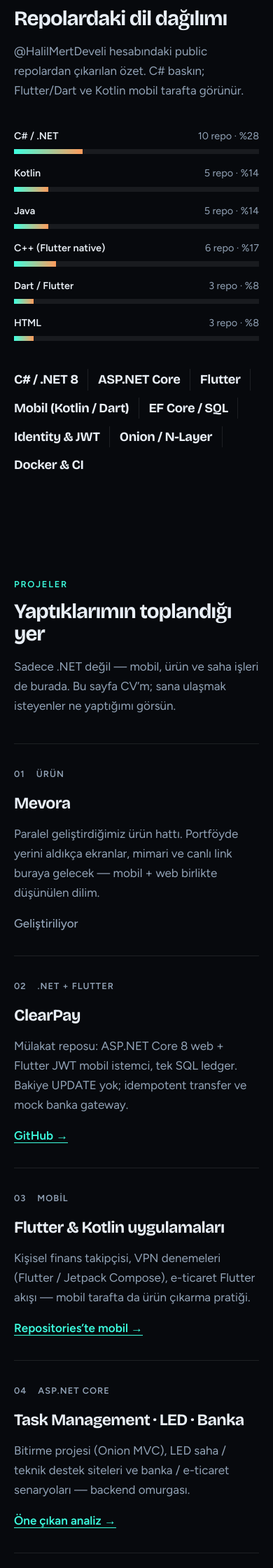
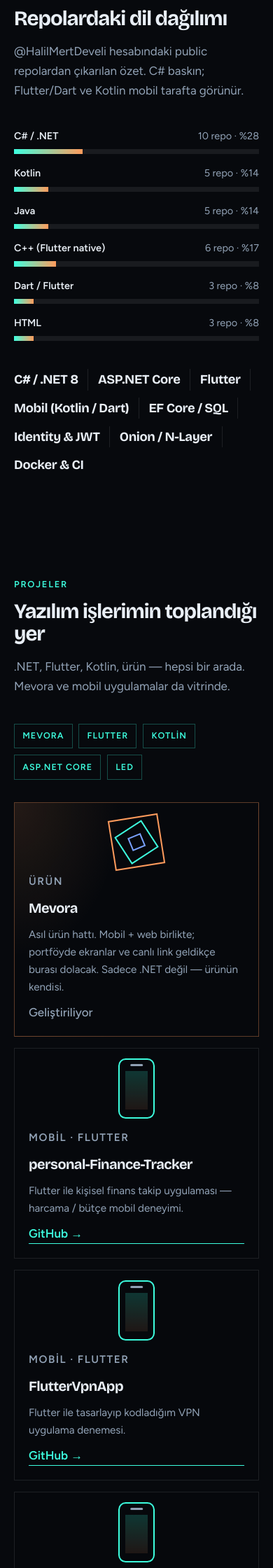
Before and after one commit to HalilMertDeveli/yazilim-sitesi, an ASP.NET Core app: page / in a window 390 px wide. Shown: the part 1920-4160 px from the top of the page at 70% size. Run offline with ASP.NET Core 8, Linux system fonts and the light colour scheme; data that the repository does not hold is empty.

Commit message:
Elevate Mevora and mobile apps in the projects board
Make the portfolio a full software showcase: Mevora hero tile plus
explicit Flutter/Kotlin cards alongside .NET work.

Co-authored-by: halilmertdeveliii <halilmertdeveliii@gmail.com>

```diff
--- a/Pages/Index.cshtml
+++ b/Pages/Index.cshtml
@@ -59,15 +59,15 @@
         <div class="hero__content">
             <p class="hero__kicker reveal" data-reveal>
                 <span class="pulse-dot"></span>
-                İstanbul · ASP.NET Core + Flutter
+                Yazılım · .NET · Flutter · Mobil
             </p>
             <p class="hero__brand reveal" data-reveal data-split>Halil Mert Develi</p>
             <h1 class="hero__headline reveal" data-reveal>
-                <span class="type-line" data-type words="CV’m: ne yaptığımı burada gör.|Backend + mobil ürünler.|ClearPay, Mevora, LED, Flutter."></span>
+                <span class="type-line" data-type words="Mevora, mobil ve .NET bir arada.|Yazılım işlerimin vitrini.|Flutter’dan ledger’a kadar."></span>
             </h1>
             <p class="hero__lede reveal" data-reveal>
-                Siteye giren, kim olduğumu ve neler ürettiğimi görsün diye kuruldu.
-                GitHub’daki gerçek projeler analiz edilip burada anlatılıyor — tek sayfalık koyu temalı CV.
+                Sadece ASP.NET değil — Mevora, Flutter / Kotlin mobil uygulamalar ve saha yazılımları da burada.
+                Tek sayfalık koyu temalı yazılım CV’m.
             </p>
             <div class="hero__actions reveal" data-reveal>
                 <a class="btn btn--primary" href="#projeler" data-magnetic>Projelerime bak</a>
@@ -92,8 +92,8 @@
 
     <div class="marquee" aria-hidden="true">
         <div class="marquee__track">
-            <span>C#</span><span>ASP.NET Core</span><span>SQL Ledger</span><span>Flutter</span><span>Onion Architecture</span><span>Identity</span><span>LED / Colorlight</span><span>Docker</span>
-            <span>C#</span><span>ASP.NET Core</span><span>SQL Ledger</span><span>Flutter</span><span>Onion Architecture</span><span>Identity</span><span>LED / Colorlight</span><span>Docker</span>
+            <span>Mevora</span><span>Flutter</span><span>Kotlin</span><span>ASP.NET Core</span><span>ClearPay</span><span>LED</span><span>SQL Ledger</span><span>Docker</span>
+            <span>Mevora</span><span>Flutter</span><span>Kotlin</span><span>ASP.NET Core</span><span>ClearPay</span><span>LED</span><span>SQL Ledger</span><span>Docker</span>
         </div>
     </div>
 
@@ -168,74 +168,81 @@
     <section id="projeler" class="section section--work">
         <div class="section__inner">
             <p class="section__eyebrow reveal" data-reveal>Projeler</p>
-            <h2 class="section__title reveal" data-reveal>Yaptıklarımın toplandığı yer</h2>
+            <h2 class="section__title reveal" data-reveal>Yazılım işlerimin toplandığı yer</h2>
             <p class="section__copy reveal" data-reveal>
-                Sadece .NET değil — mobil, ürün ve saha işleri de burada. Bu sayfa CV’m; sana ulaşmak isteyenler ne yaptığımı görsün.
+                .NET, Flutter, Kotlin, ürün — hepsi bir arada. Mevora ve mobil uygulamalar da vitrinde.
             </p>
 
-            <div class="work-list">
-                <article class="work-item reveal" data-reveal>
-                    <div class="work-item__meta">
-                        <span>01</span>
-                        <span>Ürün</span>
+            <div class="stack-tabs reveal" data-reveal aria-hidden="true">
+                <span>Mevora</span>
+                <span>Flutter</span>
+                <span>Kotlin</span>
+                <span>ASP.NET Core</span>
+                <span>LED</span>
+            </div>
+
+            <div class="project-board">
+                <article class="project-tile project-tile--mevora reveal" data-reveal>
+                    <div class="project-tile__viz" aria-hidden="true">
+                        <div class="viz viz--mevora"><i></i><i></i><i></i></div>
                     </div>
+                    <p class="project-tile__tag">Ürün</p>
                     <h3>Mevora</h3>
                     <p>
-                        Paralel geliştirdiğimiz ürün hattı. Portföyde yerini aldıkça ekranlar, mimari ve canlı link buraya gelecek —
-                        mobil + web birlikte düşünülen dilim.
+                        Asıl ürün hattı. Mobil + web birlikte; portföyde ekranlar ve canlı link geldikçe burası dolacak.
+                        Sadece .NET değil — ürünün kendisi.
                     </p>
                     <span class="text-link text-link--muted">Geliştiriliyor</span>
                 </article>
 
-                <article class="work-item reveal" data-reveal>
-                    <div class="work-item__meta">
-                        <span>02</span>
-                        <span>.NET + Flutter</span>
+                <article class="project-tile reveal" data-reveal>
+                    <div class="project-tile__viz" aria-hidden="true">
+                        <div class="viz viz--mobile"><em></em></div>
                     </div>
+                    <p class="project-tile__tag">Mobil · Flutter</p>
+                    <h3>personal-Finance-Tracker</h3>
+                    <p>Flutter ile kişisel finans takip uygulaması — harcama / bütçe mobil deneyimi.</p>
+                    <a class="text-link" href="https://github.com/HalilMertDeveli/personal-Finance-Tracker" target="_blank" rel="noopener noreferrer">GitHub →</a>
+                </article>
+
+                <article class="project-tile reveal" data-reveal>
+                    <div class="project-tile__viz" aria-hidden="true">
+                        <div class="viz viz--mobile"><em></em></div>
+                    </div>
+                    <p class="project-tile__tag">Mobil · Flutter</p>
+                    <h3>FlutterVpnApp</h3>
+                    <p>Flutter ile tasarlayıp kodladığım VPN uygulama denemesi.</p>
+                    <a class="text-link" href="https://github.com/HalilMertDeveli/FlutterVpnApp" target="_blank" rel="noopener noreferrer">GitHub →</a>
+                </article>
+
+                <article class="project-tile reveal" data-reveal>
+                    <div class="project-tile__viz" aria-hidden="true">
+                        <div class="viz viz--mobile"><em></em></div>
+                    </div>
+                    <p class="project-tile__tag">Mobil · Kotlin</p>
+                    <h3>VPNAppWithCompose</h3>
+                    <p>Jetpack Compose ile VPN arayüz / akış — Android native mobil.</p>
+                    <a class="text-link" href="https://github.com/HalilMertDeveli/VPNAppWithCompose" target="_blank" rel="noopener noreferrer">GitHub →</a>
+                </article>
+
+                <article class="project-tile reveal" data-reveal>
+                    <div class="project-tile__viz" aria-hidden="true">
+                        <div class="viz viz--ledger"><span></span><span></span><span></span><span></span></div>
+                    </div>
+                    <p class="project-tile__tag">.NET + Flutter</p>
                     <h3>ClearPay</h3>
-                    <p>
-                        Mülakat reposu: ASP.NET Core 8 web + Flutter JWT mobil istemci, tek SQL ledger.
-                        Bakiye UPDATE yok; idempotent transfer ve mock banka gateway.
-                    </p>
+                    <p>ASP.NET Core 8 web + Flutter JWT mobil istemci; SQL ledger, idempotent transfer.</p>
                     <a class="text-link" href="https://github.com/HalilMertDeveli/clearpay" target="_blank" rel="noopener noreferrer">GitHub →</a>
                 </article>
 
-                <article class="work-item reveal" data-reveal>
-                    <div class="work-item__meta">
-                        <span>03</span>
-                        <span>Mobil</span>
+                <article class="project-tile reveal" data-reveal>
+                    <div class="project-tile__viz" aria-hidden="true">
+                        <div class="viz viz--onion"><i></i><i></i><i></i></div>
                     </div>
-                    <h3>Flutter &amp; Kotlin uygulamaları</h3>
-                    <p>
-                        Kişisel finans takipçisi, VPN denemeleri (Flutter / Jetpack Compose), e-ticaret Flutter akışı —
-                        mobil tarafta da ürün çıkarma pratiği.
-                    </p>
-                    <a class="text-link" href="#github" data-filter="mobile">Repositories’te mobil →</a>
-                </article>
-
-                <article class="work-item reveal" data-reveal>
-                    <div class="work-item__meta">
-                        <span>04</span>
-                        <span>ASP.NET Core</span>
-                    </div>
-                    <h3>Task Management · LED · Banka</h3>
-                    <p>
-                        Bitirme projesi (Onion MVC), LED saha / teknik destek siteleri ve banka / e-ticaret senaryoları —
-                        backend omurgası.
-                    </p>
-                    <a class="text-link" href="#one-cikan">Öne çıkan analiz →</a>
-                </article>
-
-                <article class="work-item reveal" data-reveal>
-                    <div class="work-item__meta">
-                        <span>05</span>
-                        <span>Bu site</span>
-                    </div>
-                    <h3>Kişisel portföy / CV</h3>
-                    <p>
-                        Şu an baktığın sayfa — ASP.NET Core 8, koyu tema, animasyonlar. Domain + hosting alınca canlıya geçecek.
-                    </p>
-                    <a class="text-link" href="#ust">Başa dön</a>
+                    <p class="project-tile__tag">ASP.NET Core</p>
+                    <h3>Task Management · LED</h3>
+                    <p>Bitirme (Onion MVC), LED saha / teknik destek ve banka–e-ticaret senaryoları.</p>
+                    <a class="text-link" href="#one-cikan">Öne çıkan →</a>
                 </article>
             </div>
         </div>
--- a/wwwroot/css/site.css
+++ b/wwwroot/css/site.css
@@ -833,6 +833,137 @@ main,
   }
 }
 
+
+/* ——— Project board (Mevora + mobile) ——— */
+.stack-tabs {
+  display: flex;
+  flex-wrap: wrap;
+  gap: 0.55rem;
+  margin: 0 0 2rem;
+}
+
+.stack-tabs span {
+  font-size: 0.78rem;
+  font-weight: 600;
+  letter-spacing: 0.08em;
+  text-transform: uppercase;
+  color: var(--sea);
+  border: 1px solid rgba(61, 255, 224, 0.28);
+  padding: 0.4rem 0.7rem;
+}
+
+.project-board {
+  display: grid;
+  grid-template-columns: repeat(2, minmax(0, 1fr));
+  gap: 1rem;
+}
+
+.project-tile {
+  display: flex;
+  flex-direction: column;
+  gap: 0.55rem;
+  padding: 1.25rem;
+  border: 1px solid var(--line);
+  background: rgba(7, 9, 13, 0.55);
+  transition: border-color 0.35s var(--ease), transform 0.35s var(--ease);
+}
+
+.project-tile:hover {
+  border-color: rgba(61, 255, 224, 0.35);
+  transform: translateY(-3px);
+}
+
+.project-tile--mevora {
+  grid-column: 1 / -1;
+  display: grid;
+  grid-template-columns: auto 1fr;
+  grid-template-rows: auto auto auto auto;
+  column-gap: 1.25rem;
+  border-color: rgba(255, 155, 92, 0.35);
+  background:
+    radial-gradient(80% 120% at 0% 0%, rgba(255, 155, 92, 0.12), transparent 55%),
+    rgba(7, 9, 13, 0.7);
+}
+
+.project-tile--mevora .project-tile__viz {
+  grid-row: 1 / span 4;
+  align-self: center;
+}
+
+.project-tile__viz {
+  min-height: 4.5rem;
+  display: grid;
+  place-items: center;
+}
+
+.project-tile__tag {
+  margin: 0;
+  font-size: 0.75rem;
+  font-weight: 600;
+  letter-spacing: 0.1em;
+  text-transform: uppercase;
+  color: var(--sea);
+}
+
+.project-tile h3 {
+  margin: 0;
+  font-family: var(--font-display);
+  font-size: 1.25rem;
+  letter-spacing: -0.03em;
+}
+
+.project-tile p {
+  margin: 0;
+  color: var(--ink-soft);
+  font-size: 0.95rem;
+  flex: 1;
+}
+
+.viz--mevora {
+  position: relative;
+  width: 4.5rem;
+  height: 4.5rem;
+}
+
+.viz--mevora i {
+  position: absolute;
+  inset: 0;
+  border: 2px solid var(--copper);
+  transform: rotate(45deg);
+  animation: mevora-spin 6s linear infinite;
+}
+
+.viz--mevora i:nth-child(2) {
+  inset: 18%;
+  border-color: var(--sea);
+  animation-direction: reverse;
+  animation-duration: 4.5s;
+}
+
+.viz--mevora i:nth-child(3) {
+  inset: 36%;
+  border-color: var(--violet-soft);
+  animation-duration: 3.2s;
+}
+
+@keyframes mevora-spin {
+  to { transform: rotate(405deg); }
+}
+
+@media (max-width: 760px) {
+  .project-board {
+    grid-template-columns: 1fr;
+  }
+
+  .project-tile--mevora {
+    grid-template-columns: 1fr;
+  }
+
+  .project-tile--mevora .project-tile__viz {
+    grid-row: auto;
+  }
+}
+
 .work-list {
   display: grid;
   gap: 0;
```
